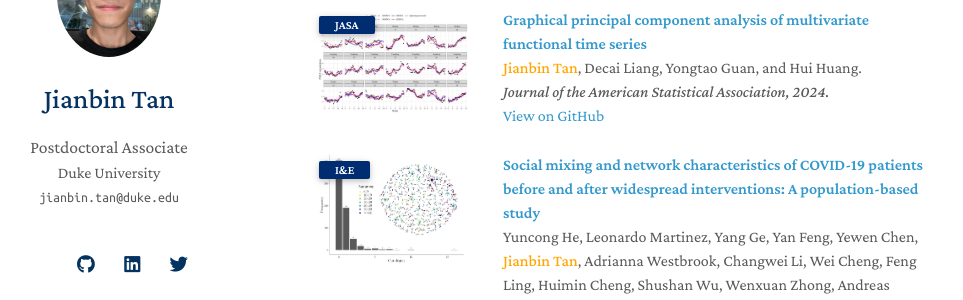
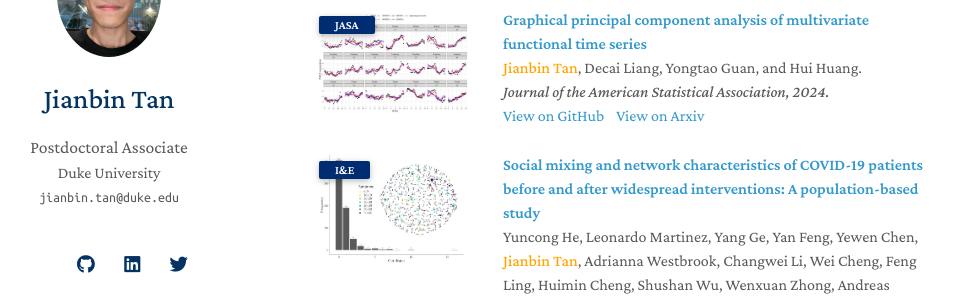
Before and after one commit to Tan-jianbin/Tan-jianbin.github.io, a Jekyll site: the page built from index.md, in a window 1280 px wide and 900 px high, scrolled down 820 px. Shown: the part 153-453 px from the top of the window, without its empty margins (167-1130 px from the left). Built offline with Jekyll 4.4.1, drawn with Linux system fonts in a browser that asks for light colours; nearby versions of some CDN libraries; a style sheet for code colours, icons or effects is not loaded; our own code applies the rules of GitHub Pages for plain Markdown files.

Commit message:
Update publications.md

```diff
--- a/_includes/publications.md
+++ b/_includes/publications.md
@@ -112,7 +112,8 @@
     <div class="periodical"><em> Journal of the American Statistical Association, 2024.</em></div>
     <!-- Code -->
     <div class="github-link">
-      <a href="https://github.com/Jianbin-Tan/GFPCA">  View on GitHub </a>
+      <a href="https://github.com/Jianbin-Tan/GFPCA">  View on GitHub </a>&nbsp;&nbsp;
+      <a href="https://arxiv.org/abs/2401.06990"> View on Arxiv </a>
     </div>
   </div>
 </div>
```
